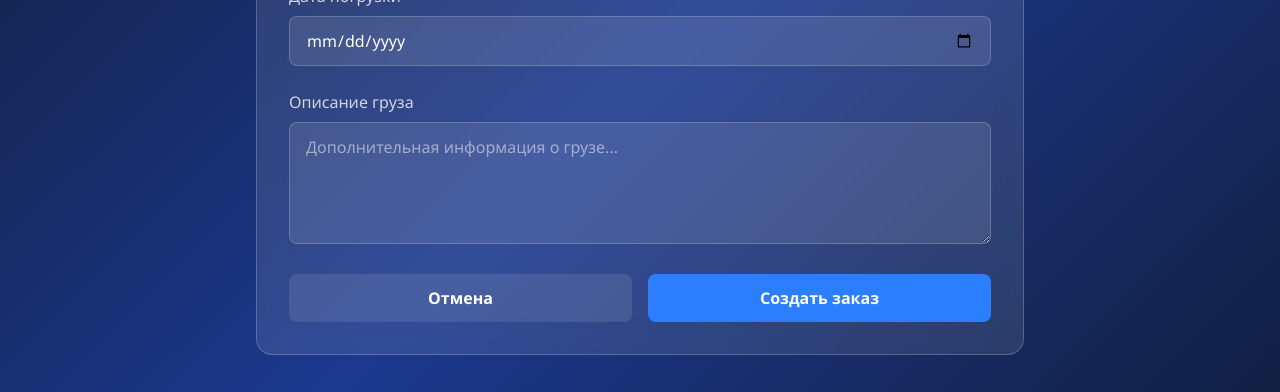
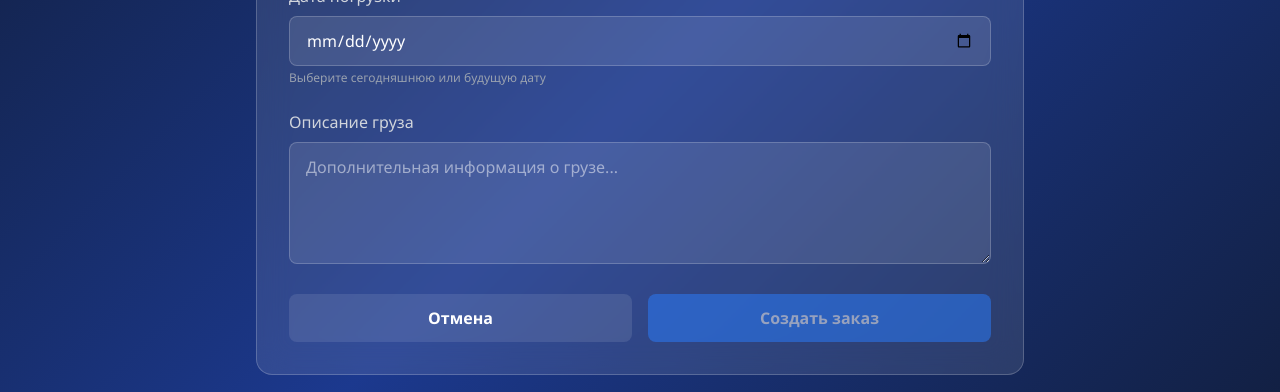
Before and after one commit to Vlad-0616/WebSite, a Vue app in the folder frontend/: page /orders/create in a window 1280 px wide. Shown: the part 551-943 px from the top of the page. Built offline with nearby package versions, Linux system fonts and the light colour scheme; no server answers; sample sign-in values are in the browser's storage.

Commit message:
Update CreateOrderView.vue

```diff
--- a/frontend/src/views/orders/CreateOrderView.vue
+++ b/frontend/src/views/orders/CreateOrderView.vue
@@ -80,6 +80,8 @@
               <option value="tent">Тент</option>
               <option value="flatbed">Платформа</option>
               <option value="container">Контейнер</option>
+              <option value="curtain">Штора</option>
+              <option value="isothermal">Изотермический</option>
             </select>
           </div>
 
@@ -103,8 +105,10 @@
           <input
             v-model="form.loading_date"
             type="date"
+            :min="minDate"
             class="w-full px-4 py-3 bg-white/10 border border-white/20 rounded-lg text-white focus:outline-none focus:ring-2 focus:ring-blue-500"
           />
+          <p class="text-gray-400 text-xs mt-1">Выберите сегодняшнюю или будущую дату</p>
         </div>
 
         <div>
@@ -131,8 +135,8 @@
           </button>
           <button
             type="submit"
-            :disabled="loading"
-            class="flex-1 bg-blue-500 hover:bg-blue-600 text-white px-6 py-3 rounded-lg font-semibold transition-colors disabled:opacity-50"
+            :disabled="loading || !isFormValid"
+            class="flex-1 bg-blue-500 hover:bg-blue-600 text-white px-6 py-3 rounded-lg font-semibold transition-colors disabled:opacity-50 disabled:cursor-not-allowed"
           >
             {{ loading ? 'Создание...' : 'Создать заказ' }}
           </button>
@@ -143,7 +147,7 @@
 </template>
 
 <script setup>
-import { ref } from 'vue'
+import { ref, computed } from 'vue'
 import { useRouter } from 'vue-router'
 import { useAppStore } from '@/stores/app'
 import apiClient from '@/api/client'
@@ -153,6 +157,15 @@ const appStore = useAppStore()
 
 const loading = ref(false)
 const error = ref('')
+
+// Минимальная дата - сегодня
+const minDate = computed(() => {
+  const today = new Date()
+  const year = today.getFullYear()
+  const month = String(today.getMonth() + 1).padStart(2, '0')
+  const day = String(today.getDate()).padStart(2, '0')
+  return `${year}-${month}-${day}`
+})
 
 const form = ref({
   pickup_address: '',
@@ -166,7 +179,40 @@ const form = ref({
   description: ''
 })
 
+// Проверка валидности формы
+const isFormValid = computed(() => {
+  // Проверка обязательных полей
+  if (!form.value.pickup_address || !form.value.delivery_address || !form.value.weight_kg || !form.value.price) {
+    return false
+  }
+
+  // Проверка даты (если указана)
+  if (form.value.loading_date) {
+    const selectedDate = new Date(form.value.loading_date)
+    const today = new Date()
+    today.setHours(0, 0, 0, 0)
+
+    if (selectedDate < today) {
+      return false
+    }
+  }
+
+  return true
+})
+
 const handleSubmit = async () => {
+  // Дополнительная проверка даты перед отправкой
+  if (form.value.loading_date) {
+    const selectedDate = new Date(form.value.loading_date)
+    const today = new Date()
+    today.setHours(0, 0, 0, 0)
+
+    if (selectedDate < today) {
+      error.value = 'Дата погрузки не может быть в прошлом. Выберите сегодняшнюю или будущую дату.'
+      return
+    }
+  }
+
   loading.value = true
   error.value = ''
 
@@ -174,7 +220,6 @@ const handleSubmit = async () => {
     const response = await apiClient.post('/api/orders', form.value)
     appStore.addNotification({ type: 'success', message: 'Заказ успешно создан' })
 
-    // Добавляем задержку перед редиректом, чтобы уведомление успело отобразиться
     setTimeout(() => {
       router.push(`/orders/${response.data.order.id}`)
     }, 500)
```
